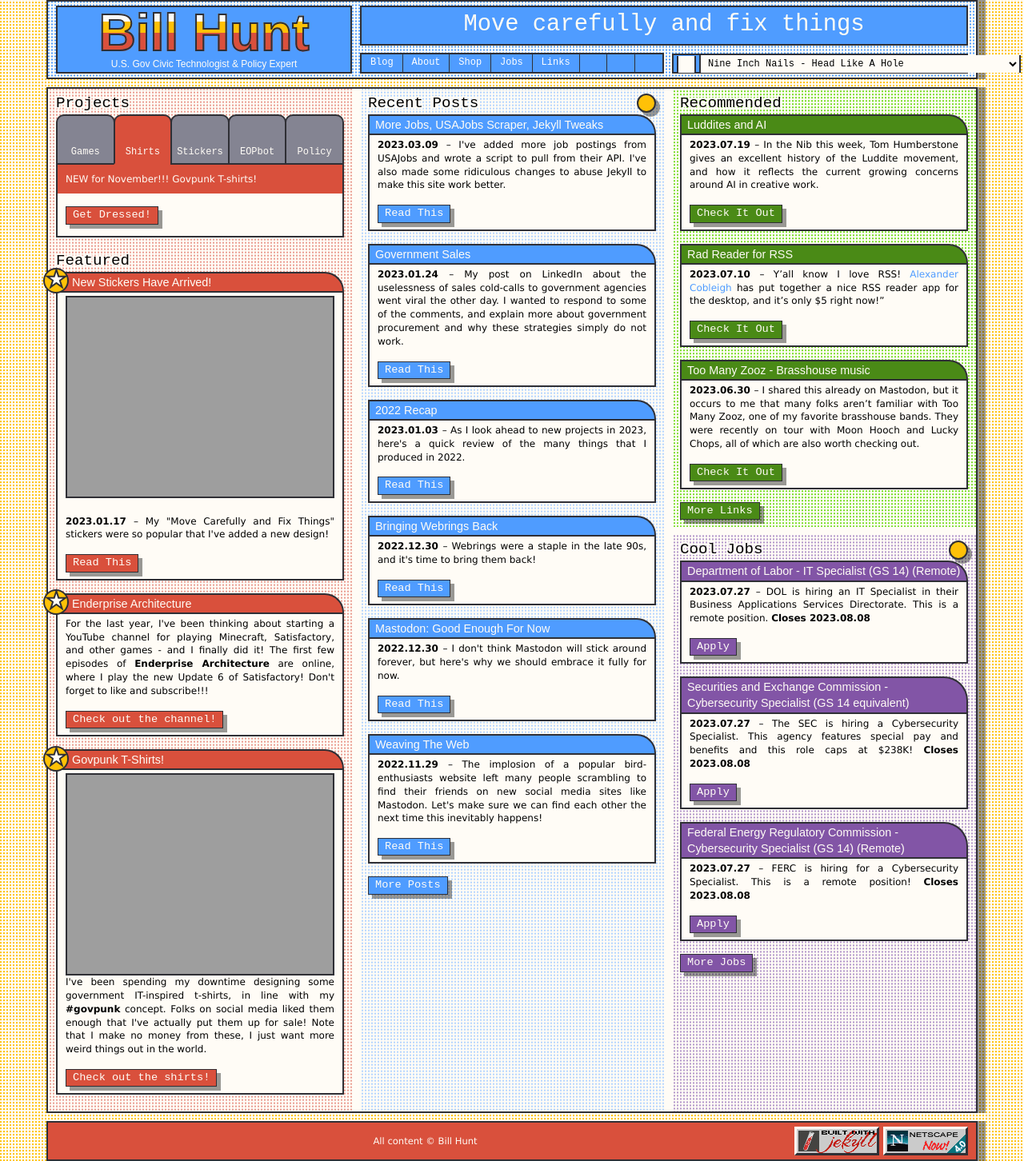
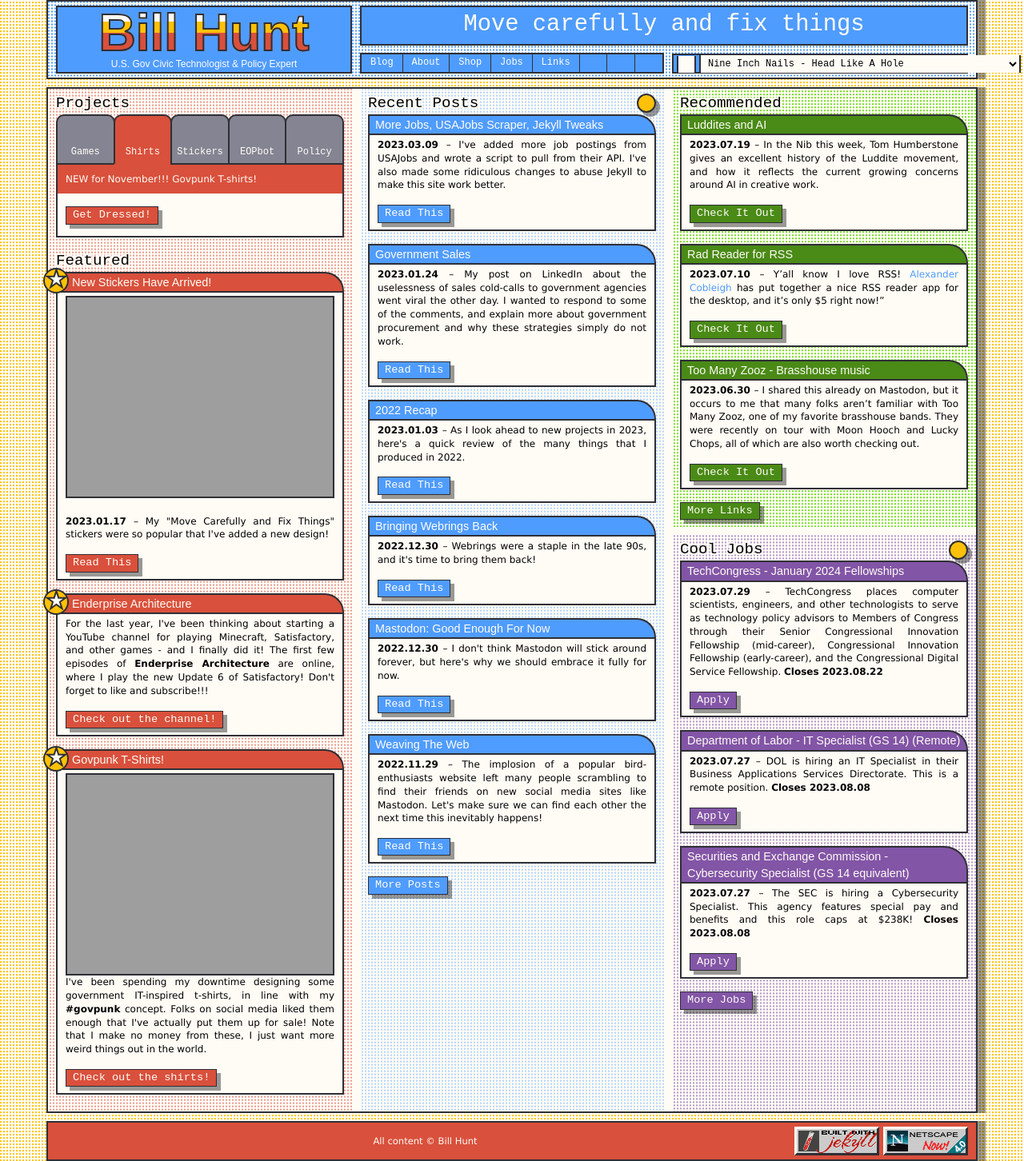
Before and after one commit to krusynth/billhunt.dev, a Jekyll site: the page built from index.md, in a window 1280 px wide. Shown: the whole page at 80% size. Built offline with Jekyll 4.4.1, drawn with Linux system fonts in a browser that asks for light colours; some web fonts are replaced.

Commit message:
Update jobs.

```diff
--- a/_data/jobs.yml
+++ b/_data/jobs.yml
@@ -1,3 +1,9 @@
+- title: TechCongress - January 2024 Fellowships
+  url: https://www.techcongress.io/apply
+  date: 2023-07-29
+  closes: 2023-08-22
+  content: TechCongress places computer scientists, engineers, and other technologists to serve as technology policy advisors to Members of Congress through their Senior Congressional Innovation Fellowship (mid-career), Congressional Innovation Fellowship (early-career), and the Congressional Digital Service Fellowship.
+
 - title: Department of Labor - IT Specialist (GS 14)
   url: https://www.usajobs.gov/job/738917600
   date: 2023-07-27
```
